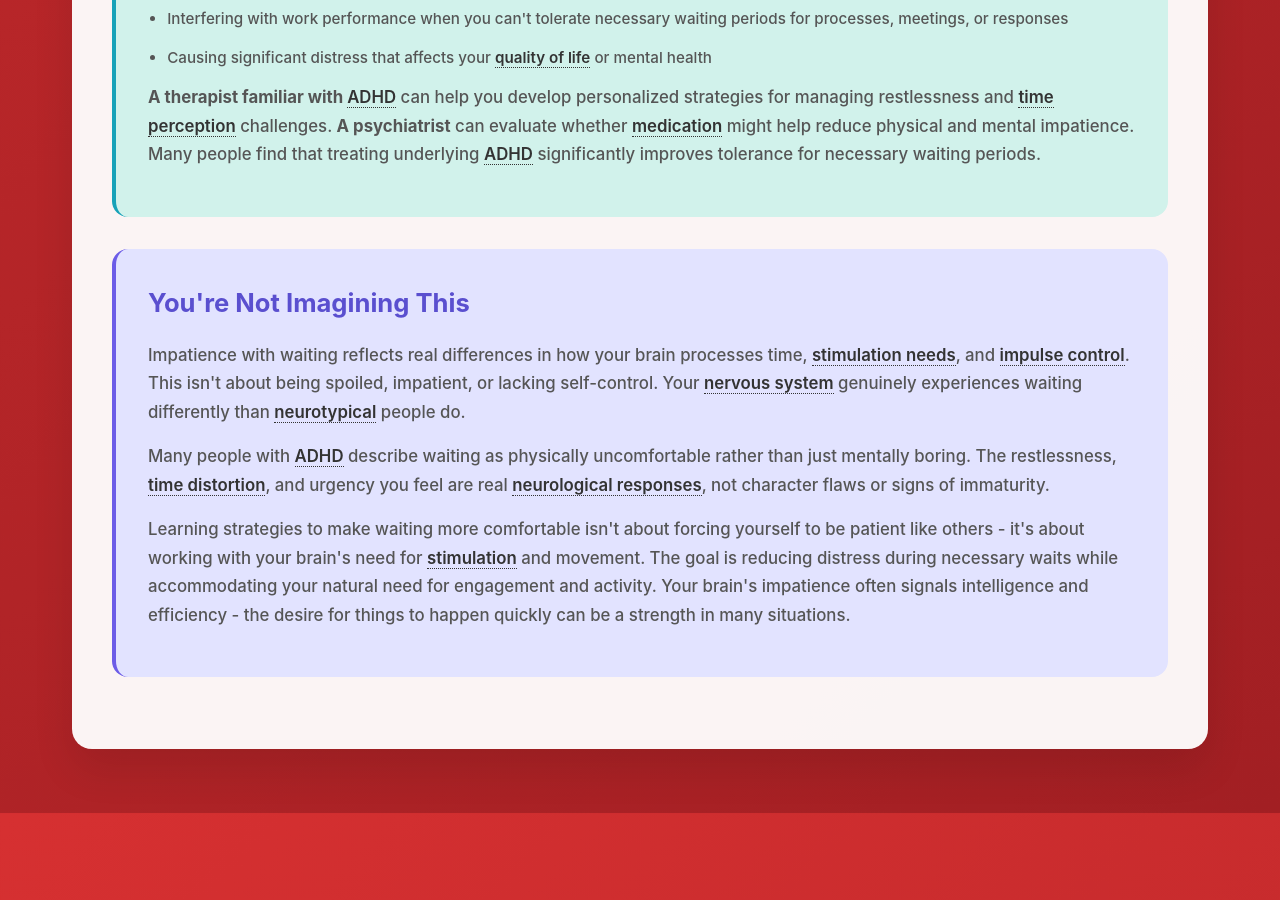
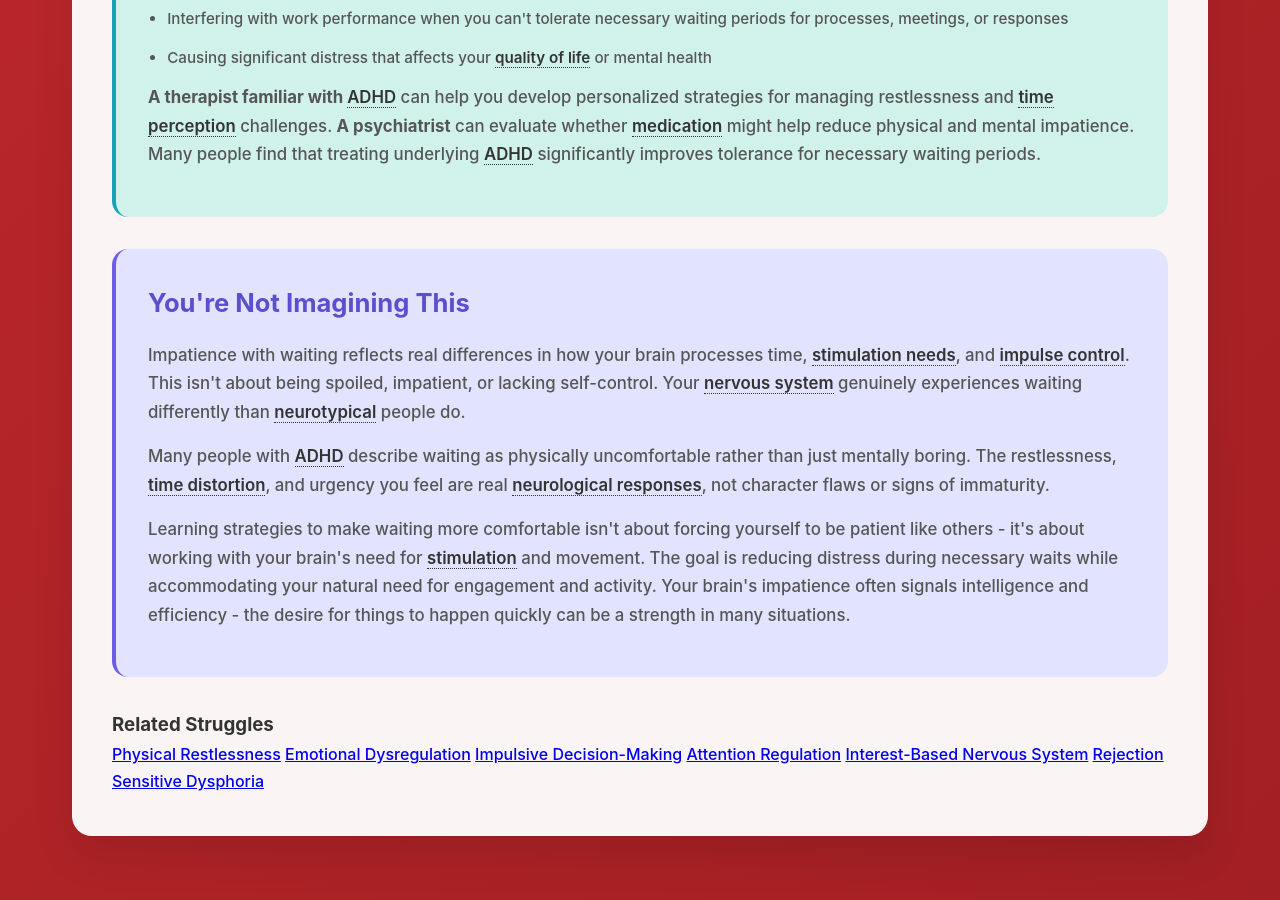
Before and after one commit to neurodivergent-survival-guide/neurodivergent-survival-guide, a Jekyll site: the page built from struggles/impatience-with-waiting.html, in a window 1280 px wide and 900 px high, scrolled down 3031 px. Built offline with Jekyll 4.4.1, drawn with Linux system fonts in a browser that asks for light colours; before the commit the page ends 3844 px from its top, so only the background shows below that.

Commit message:
Update impatience-with-waiting.html

```diff
--- a/struggles/impatience-with-waiting.html
+++ b/struggles/impatience-with-waiting.html
@@ -497,6 +497,21 @@ title: "Impatience with Waiting"
 
                 <p>Learning strategies to make waiting more comfortable isn't about forcing yourself to be patient like others - it's about working with your brain's need for <a class="jargon">stimulation<span class="tooltip">Mental or sensory input that keeps the ADHD brain engaged and regulated</span></a> and movement. The goal is reducing distress during necessary waits while accommodating your natural need for engagement and activity. Your brain's impatience often signals intelligence and efficiency - the desire for things to happen quickly can be a strength in many situations.</p>
             </div>
+
+            <div class="related-struggles">
+                <h3>Related Struggles</h3>
+                <div class="struggle-tags">
+                    <a href="{{ '/struggles/physical-restlessness.html' | relative_url }}" class="struggle-tag">Physical Restlessness</a>
+                    <a href="{{ '/struggles/emotional-dysregulation.html' | relative_url }}" class="struggle-tag">Emotional Dysregulation</a>
+                    <a href="{{ '/struggles/impulsive-decision-making.html' | relative_url }}" class="struggle-tag">Impulsive Decision-Making</a>
+                    <a href="{{ '/struggles/attention-regulation.html' | relative_url }}" class="struggle-tag">Attention Regulation</a>
+                    <a href="{{ '/struggles/interest-based-nervous-system.html' | relative_url }}" class="struggle-tag">Interest-Based Nervous System</a>
+                    <a href="{{ '/struggles/rejection-sensitive-dysphoria.html' | relative_url }}" class="struggle-tag">Rejection Sensitive Dysphoria</a>
+                </div>
+            </div>
         </div>
     </main>
 </div>
+        </div>
+    </main>
+</div>
```
